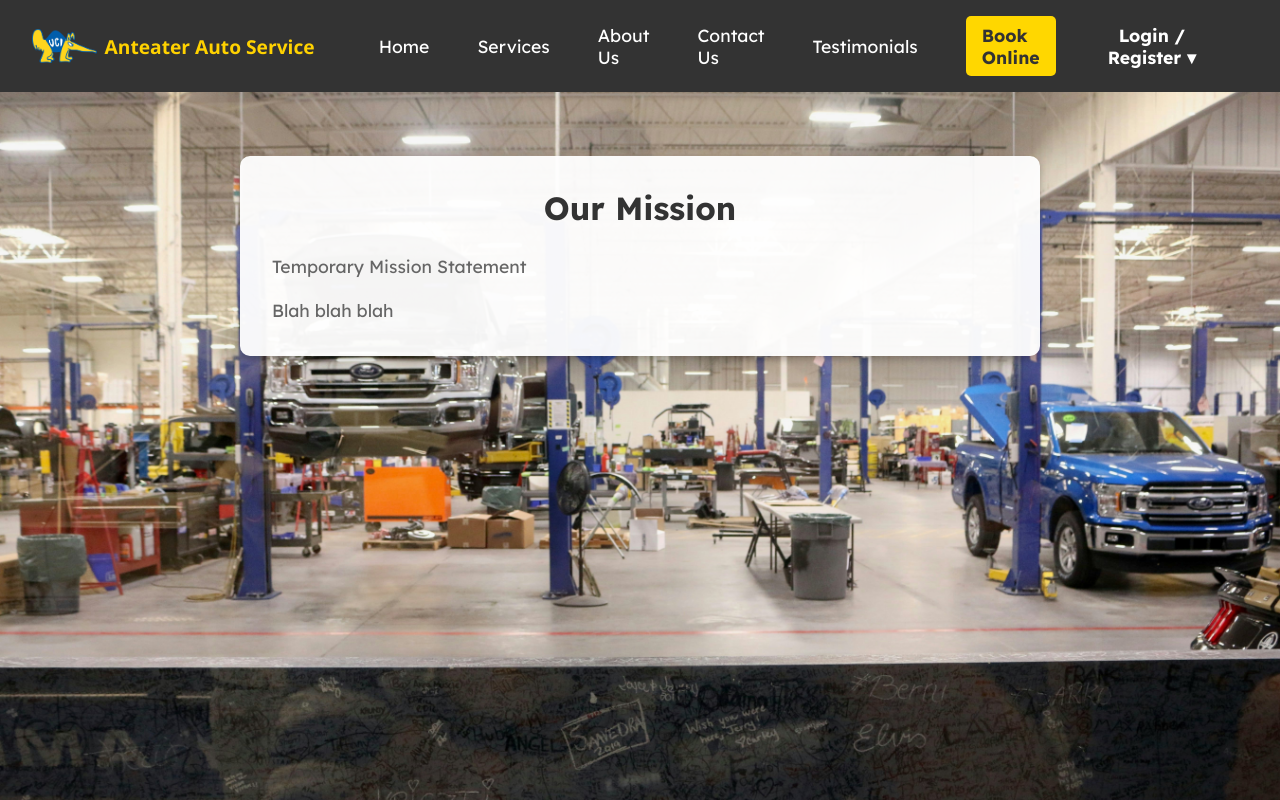
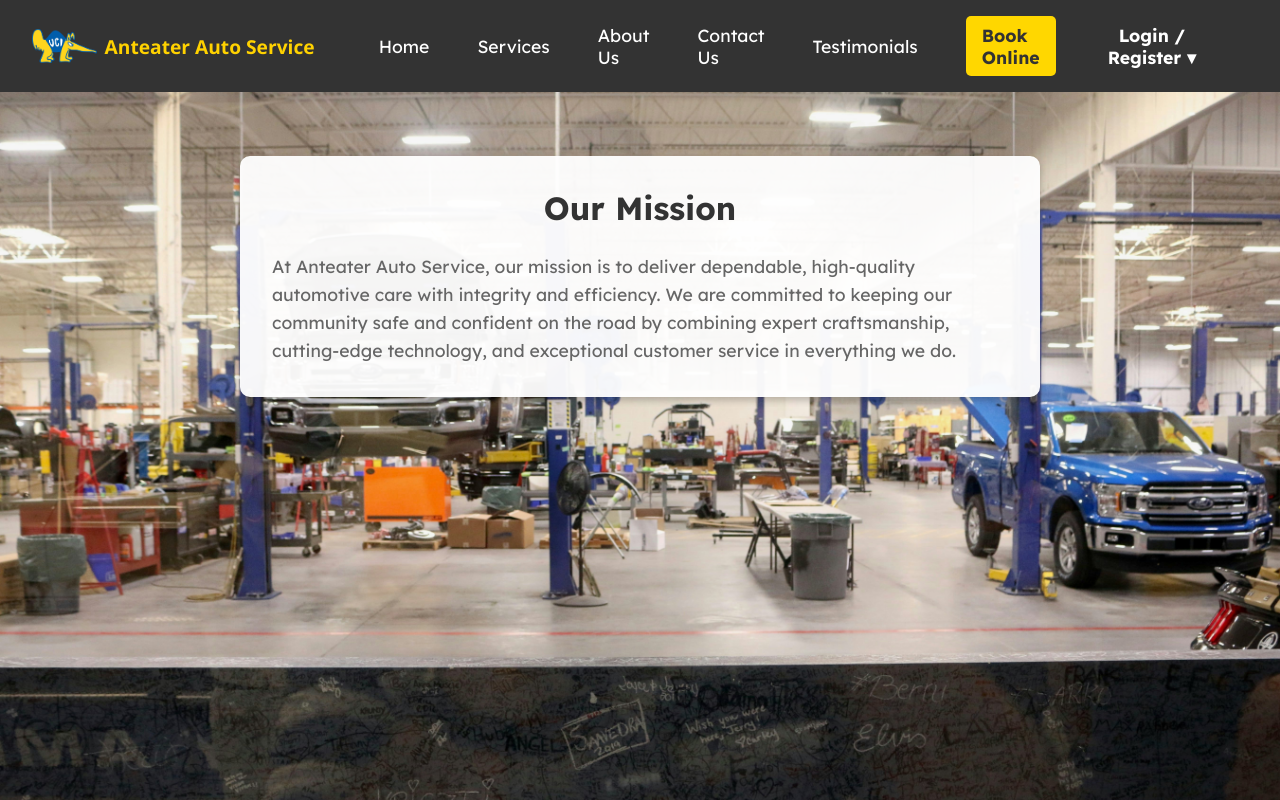
Before and after one commit to smallar1/anteater-auto-services, a React (Create React App) app: page / in a window 1280 px wide. Shown: the top 800 px of the page. Built offline with nearby package versions, Linux system fonts and the light colour scheme.

Commit message:
- Added Register Page Route and Mission Statement to Home Page

```diff
--- a/src/App.js
+++ b/src/App.js
@@ -8,6 +8,7 @@ import ContactUs from './components/ContactUs';
 import Footer from './components/Footer';
 import Testimonials from './components/Testimonials';
 import Booking from './components/Bookings';
+import Register from './components/Register';
 import './App.css';
 
 function App() {
@@ -23,6 +24,7 @@ function App() {
             <Route path="/contact" element={<ContactUs />} />
             <Route path="/testimonials" element={<Testimonials />} />
             <Route path="/bookings" element={<Booking />} />
+            <Route path="/register" element={<Register />} />
             {/* Insert other routes */}
           </Routes>
         </div>
--- a/src/components/Home.js
+++ b/src/components/Home.js
@@ -7,8 +7,9 @@ function Home() {
       <div className="home">
         <div className="mission-statement">
           <h2>Our Mission</h2>
-          <p>Temporary Mission Statement</p>
-          <p>Blah blah blah</p>
+          <p>At Anteater Auto Service, our mission is to deliver dependable, high-quality automotive care with integrity and efficiency.
+            We are committed to keeping our community safe and confident on the road by combining expert craftsmanship,
+            cutting-edge technology, and exceptional customer service in everything we do.</p>
         </div>
       </div>
     </div>
```
